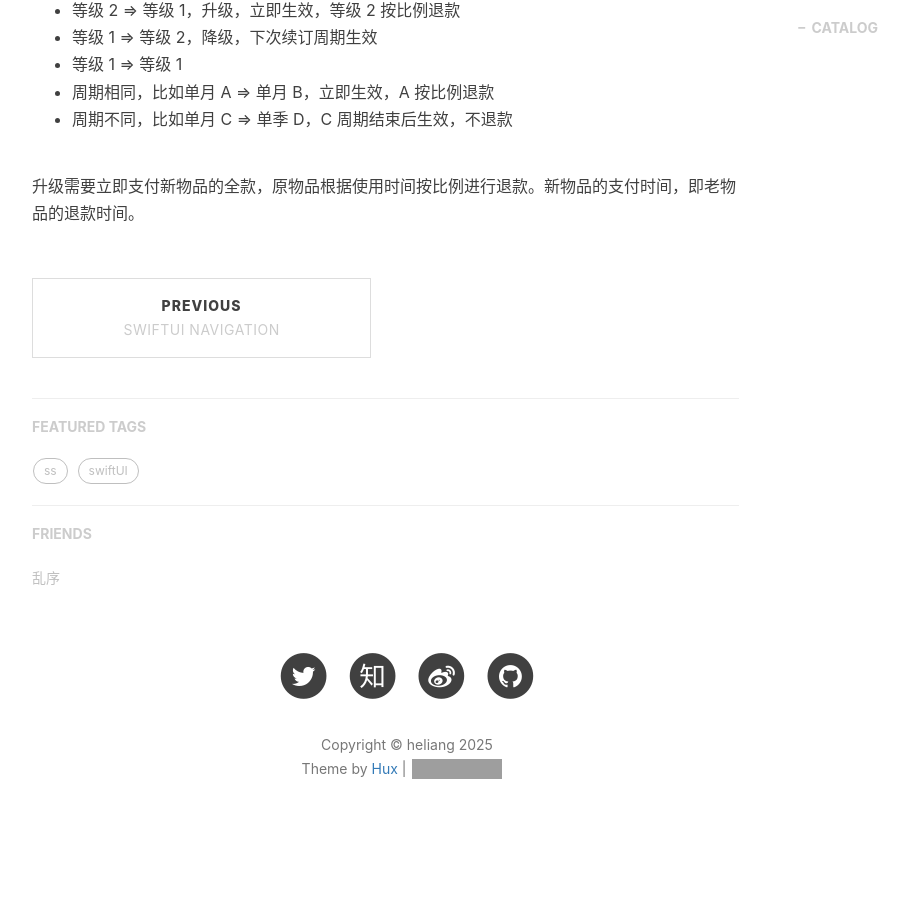
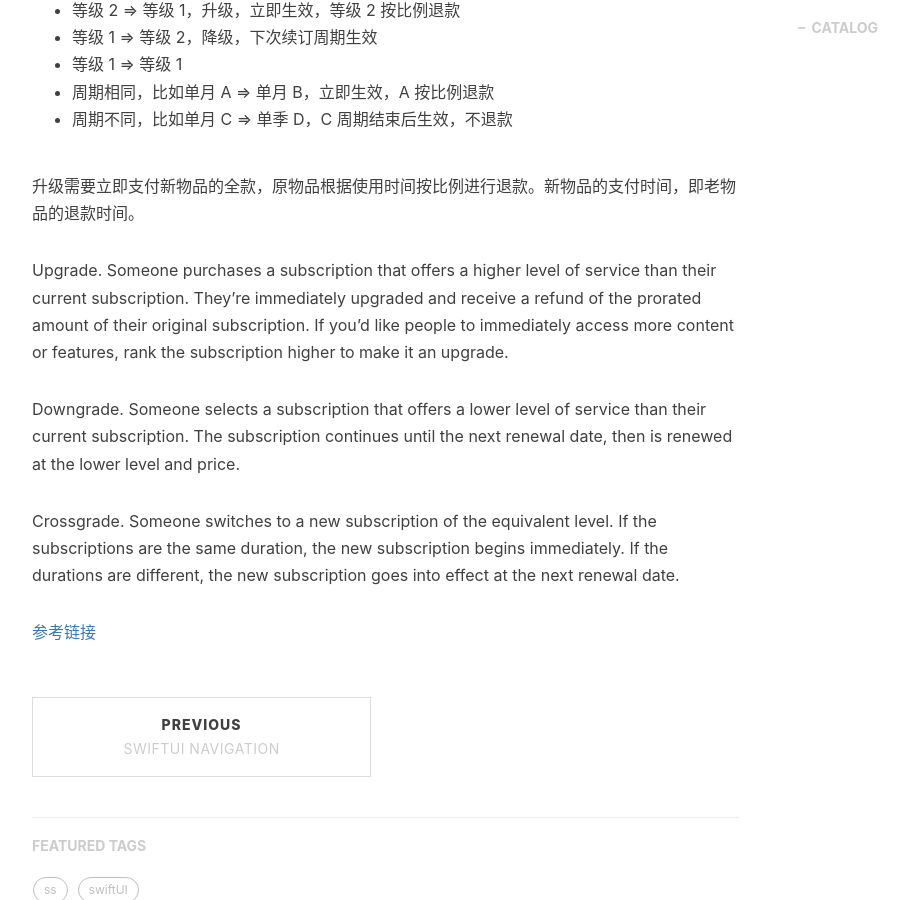
Before and after one commit to Tonyhe666/tonyhe666.github.io, a Jekyll site: the page built from _posts/2025-02-26-iap.markdown, in a window 1280 px wide and 900 px high, scrolled down 717 px. Shown: the whole window, without its empty margins (233-1142 px from the left). Built offline with Jekyll 4.4.1, drawn with Linux system fonts in a browser that asks for light colours; nearby versions of some CDN libraries; comment, search, counter and statistics services are not loaded; before the commit the page ends 1590 px from its top, so only the background shows below that; grey boxes are pictures that could not be loaded.

Commit message:
iOS订阅相关总结

```diff
--- a/_posts/2025-02-26-iap.markdown
+++ b/_posts/2025-02-26-iap.markdown
@@ -22,3 +22,12 @@ tags      :
 
 
 升级需要立即支付新物品的全款，原物品根据使用时间按比例进行退款。新物品的支付时间，即老物品的退款时间。
+
+
+Upgrade. Someone purchases a subscription that offers a higher level of service than their current subscription. They’re immediately upgraded and receive a refund of the prorated amount of their original subscription. If you’d like people to immediately access more content or features, rank the subscription higher to make it an upgrade.
+
+Downgrade. Someone selects a subscription that offers a lower level of service than their current subscription. The subscription continues until the next renewal date, then is renewed at the lower level and price.
+
+Crossgrade. Someone switches to a new subscription of the equivalent level. If the subscriptions are the same duration, the new subscription begins immediately. If the durations are different, the new subscription goes into effect at the next renewal date.
+
+[参考链接]("https://developer.apple.com/app-store/subscriptions/")
```
